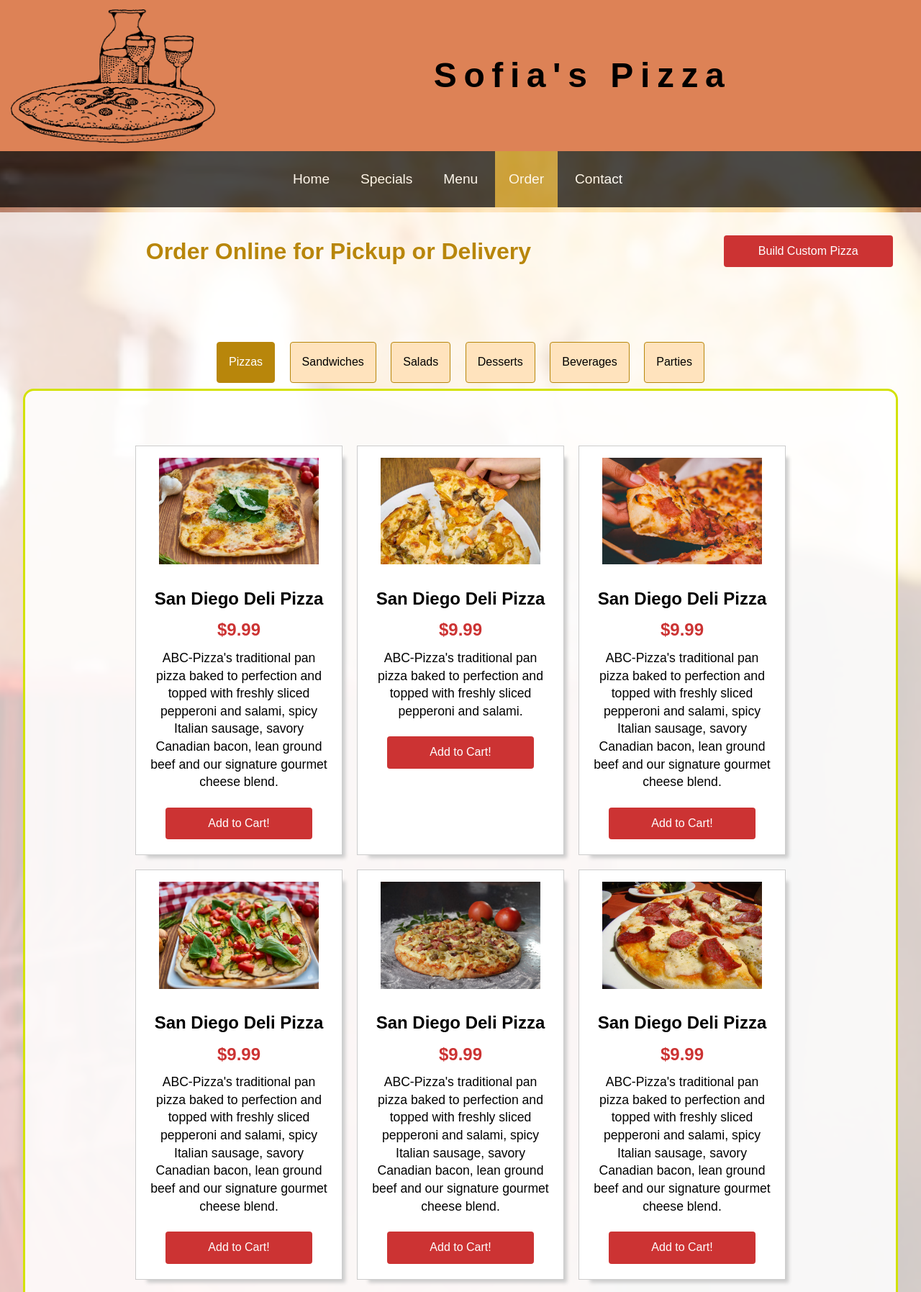
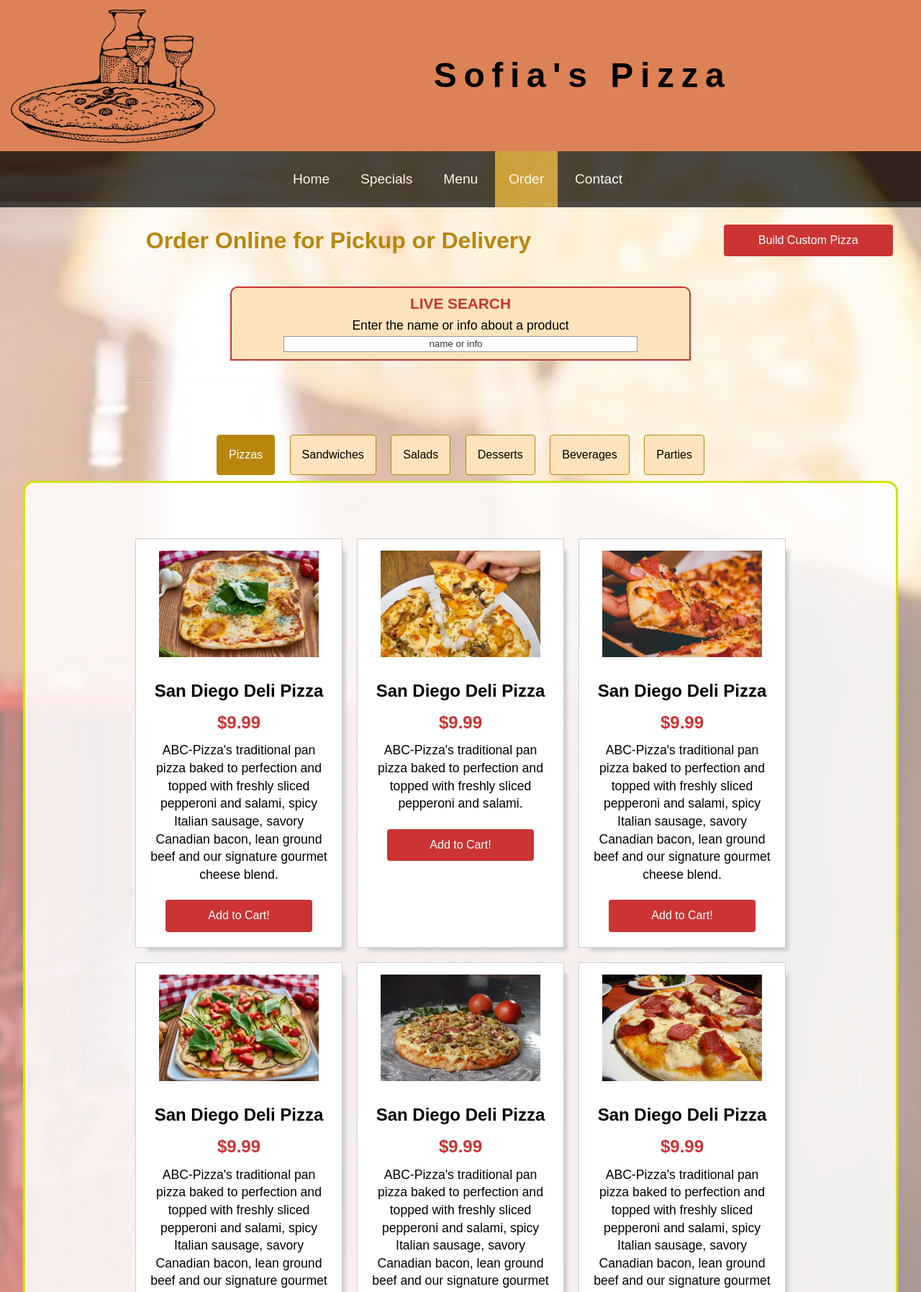
Before and after one commit to sfaverman/Sofia-s-Pizza, a PHP site: page /pages/order.html in a window 1280 px wide. Shown: the top 1795 px of the page at 72% size. Run offline with PHP 8.4, Linux system fonts and the light colour scheme; some libraries are stand-ins or nearby versions.

Commit message:
Added live search to order.html

```diff
--- a/css/search.css
+++ b/css/search.css
@@ -6,8 +6,13 @@
 	min-height: 500px;
 	padding-top: 10px;
 }
+.withinPage {
+	min-height: 0px !important;
+	margin: 0 auto !important;
+	padding: 0 !important;
+}
 #searchArea {
-    margin: 0 auto;
+    margin: 10px auto 30px;
     text-align: center;
     background-color: #ffe3bd; /* #B8860B; /* #cc3333; */
     padding: 10px;
@@ -36,7 +41,7 @@
     font-family: Georgia, Times, Serif;
     width: 70%;
     margin: 0 auto;
-    border-top: 1px dotted #ccc;
+    border-top: 1px dotted #ededed;
 }
 #update ul {
     list-style: none;
@@ -46,12 +51,12 @@
 #update li {
     width: 100%;
     padding: 0 20px 10px;
-    background-color: #eee;
+    background-color: #fff;
     overflow: hidden;
     border-bottom: 1px dotted #ccc;
 }
 #update li:hover {
-    background-color: #fffce5;
+    background-color: #ffe3bd; /*#fffce5; */
     min-height: 100px;
    /* height: 300px;*/
     overflow: visible;
--- a/pages/order.html
+++ b/pages/order.html
@@ -10,10 +10,7 @@
     <link rel="stylesheet" href="../css/hsm.css" type="text/css">
     <!--custom css-->
     <link rel="stylesheet" href="../css/pizza.css">
-    <!--Scripts-->
-         <script src="https://ajax.googleapis.com/ajax/libs/jquery/3.4.0/jquery.min.js"></script>
-     <script src="../scripts/hsm.js"></script>
-
+    <link rel="stylesheet" href="../css/search.css">
 
 </head>
 <body id="home">
@@ -67,7 +64,19 @@
    	 <div class="middleText">
    	 	<a href="customOrder.html" class="btn button">Build Custom Pizza</a>
    	 </div>
-   	 </article>
+   	</article>
+
+   <div id="containerSearch" class="withinPage">
+		<section id="searchArea">
+		        <label for="search">Live Search</label>
+		        <p>Enter the name or info about a product</p>
+		        <input type="search" name="search" id="search" placeholder="name or info">
+		    </section>
+		    <section>
+		        <article id="update"></article>
+		    </section>
+   </div>
+
    <div class="tab-container">
 
 	<ul class="tabs">
@@ -1257,5 +1266,11 @@
 </footer>
 </main>
 </section>
+
+<!--Scripts-->
+     <script src="https://ajax.googleapis.com/ajax/libs/jquery/3.4.0/jquery.min.js"></script>
+
+     <script src="../scripts/search.js"></script>
+
 </body>
 </html>
--- a/pages/search.html
+++ b/pages/search.html
@@ -128,7 +128,7 @@
 <!--Scripts-->
      <script src="https://ajax.googleapis.com/ajax/libs/jquery/3.4.0/jquery.min.js"></script>
 
-     <script src="scripts/search.js"></script>
+     <script src="../scripts/search.js"></script>
 
 </body>
 </html>
--- a/scripts/search.js
+++ b/scripts/search.js
@@ -1,6 +1,8 @@
 /*
 https://developer.mozilla.org/en-US/docs/Web/JavaScript/Guide/Regular_Expressions
 */
+
+/*alert ("You are on a search page");*/
 
 $('#search').keyup(function(){
 
@@ -9,7 +11,7 @@ $('#search').keyup(function(){
     var myExp = new RegExp(searchField, 'i');
     /* i stands for case insensitive */
 
-    $.getJSON('menu.json', function(data){
+    $.getJSON('../menu.json', function(data){
         console.log(data);
         var output = '<ul class="searchResults">';
 
@@ -20,9 +22,10 @@ $('#search').keyup(function(){
 
                 output += '<li>';
                 output += '<h2>'+val.product + '</h2>';
-                output += '<img src ="search-image/'+val.image+'.jpg" alt="'+val.name+'" />';
+                output += '<img src ="../images/products/'+val.image+'.jpg" alt="'+val.name+'" />';
                 output += '<p>'+ val.price + '</p>';
                 output += '<p><em>'+ val.description + '</em></p>';
+				output += '<a href="#" class="btn button ">Add to Cart !</a>';
                 output += '</li>';
             }
         });
```
Also changed, not shown: menu.json (+4 -4 lines).
